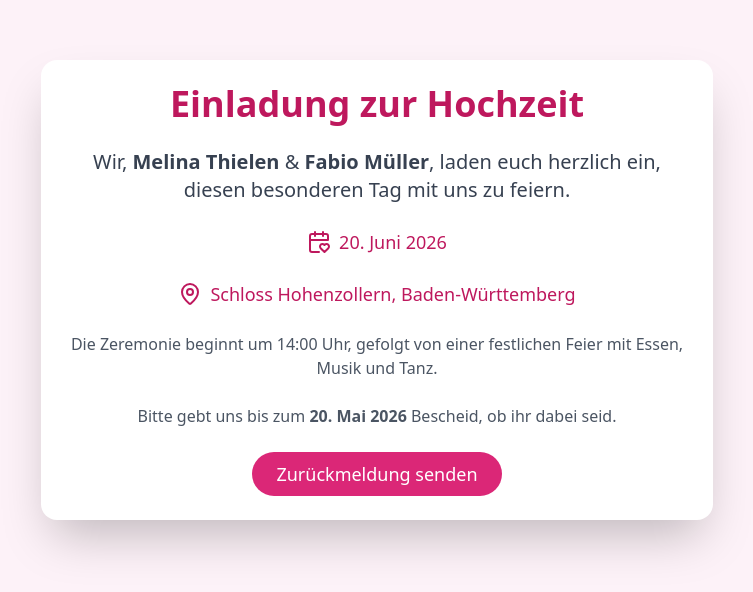
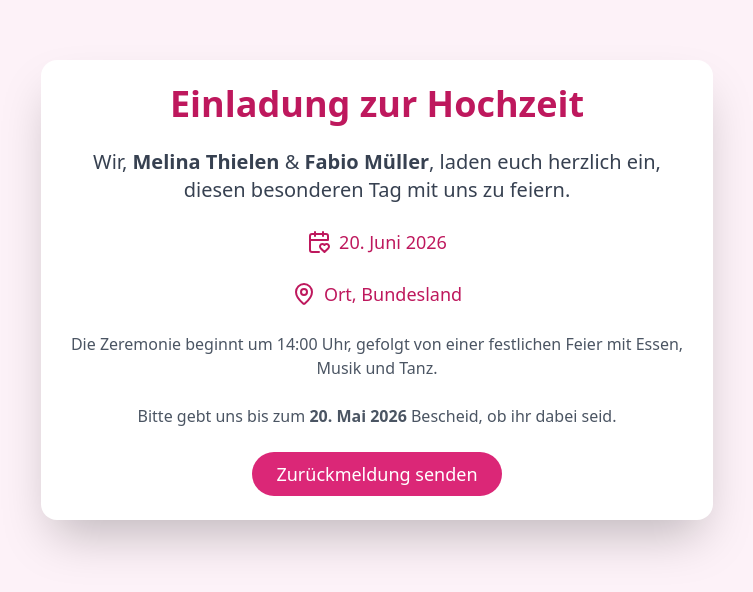
Before and after one commit to Seppseb/hochzeitseinladung, a React (Vite) app: page / in a window 1280 px wide. Shown: the part 110-702 px from the top of the page, without its empty margins (263-1016 px from the left). Built offline with nearby package versions, Linux system fonts and the light colour scheme.

Commit message:
removed wrong location

```diff
--- a/src/App.tsx
+++ b/src/App.tsx
@@ -19,7 +19,7 @@ function App() {
 
         <div className="flex items-center justify-center gap-2 text-pink-700">
           <MapPin className="w-6 h-6" />
-          <span className="text-lg">Schloss Hohenzollern, Baden-Württemberg</span>
+          <span className="text-lg">Ort, Bundesland</span>
         </div>
 
         <p className="text-gray-600">
```
